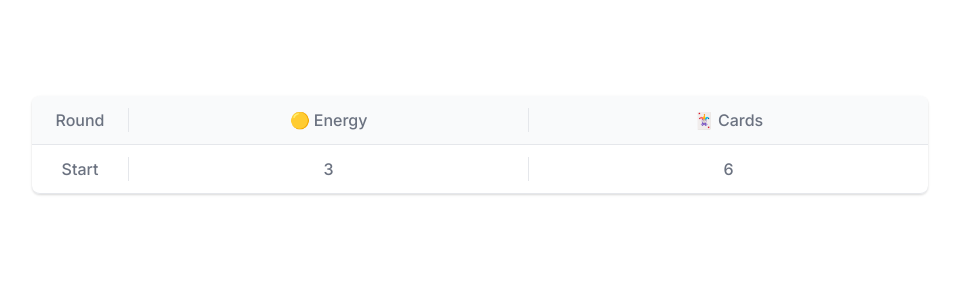
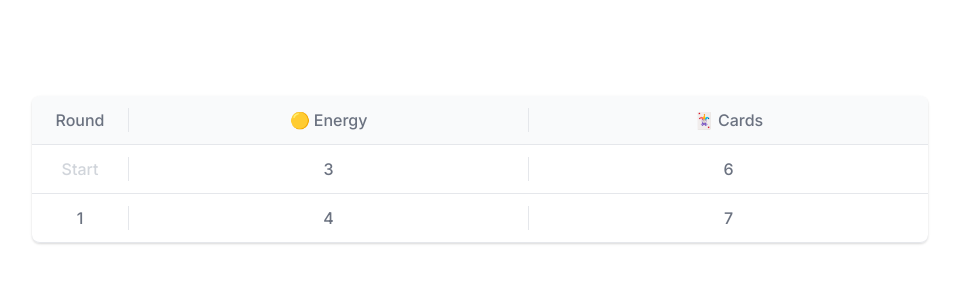
Before and after one commit to Pando58/axie-arena-counter, a Vue app: page / in a window 1280 px wide. Shown: the top 300 px of the page, without its empty margins (160-1119 px from the left). Built offline with nearby package versions, Linux system fonts and the light colour scheme.

Commit message:
Added rounds array

```diff
--- a/src/App.vue
+++ b/src/App.vue
@@ -10,11 +10,41 @@
       <div class="flex-1">🟡 Energy</div>
       <div class="flex-1">🃏 Cards</div>
     </li>
-    <li class="py-3 flex divide-x divide-gray-200">
-      <div class="flex-shrink w-16 sm:w-24">Start</div>
-      <div class="flex-1">3</div>
-      <div class="flex-1">6</div>
+    <li
+      class="py-3 flex divide-x divide-gray-200"
+      v-for="round in rounds"
+      :key="round.round"
+    >
+      <div class="flex-shrink w-16 sm:w-24 text-gray-300" v-if="round.round === 0">Start</div>
+      <div class="flex-shrink w-16 sm:w-24" v-else>{{ round.round }}</div>
+      <div class="flex-1">{{ round.energy }}</div>
+      <div class="flex-1">{{ round.cards }}</div>
     </li>
   </ul>
   </div>
 </template>
+
+<script>
+import { reactive } from 'vue'
+
+export default {
+  setup() {
+    const rounds = reactive([
+      {
+        round: 0,
+        energy: 3,
+        cards: 6
+      },
+      {
+        round: 1,
+        energy: 4,
+        cards: 7
+      },
+    ]);
+
+    return {
+      rounds
+    };
+  }
+}
+</script>
```
